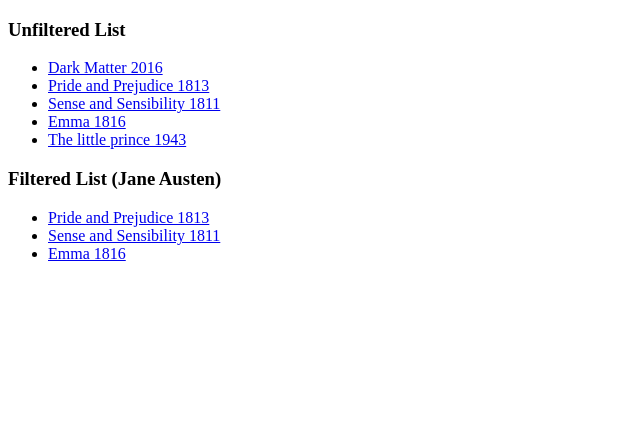
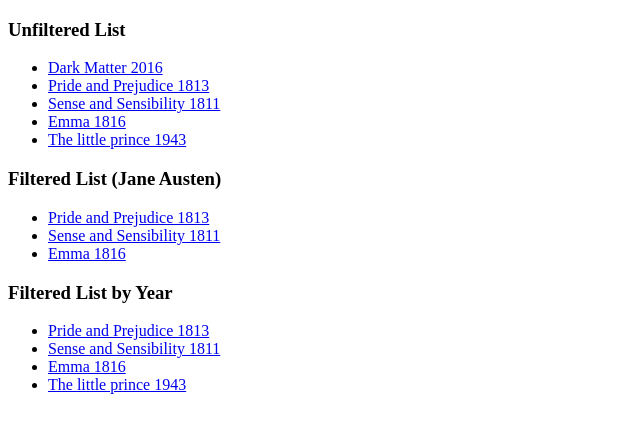
Before and after one commit to HellenTamara/demo, a PHP site: page / in a window 1280 px wide. Shown: the top 433 px of the page, without its empty margins (0-640 px from the left). Run offline with PHP 8.4, Linux system fonts and the light colour scheme.

Commit message:
filtering by year using lambda function and PHP built-in function

```diff
--- a/index.php
+++ b/index.php
@@ -12,46 +12,70 @@
   $books = [
     [
       'name' => 'Dark Matter',
-      'year' => '2016',
+      'year' => 2016,
       'author' => 'Philip K. Dick',
       'purchaseURL' => 'http://example.com'
     ],
     [
       'name' => 'Pride and Prejudice',
-      'year' => '1813',
+      'year' => 1813,
       'author' => 'Jane Austen',
       'purchaseURL' => 'http://example.com'
     ],
     [
       'name' => 'Sense and Sensibility',
-      'year' => '1811',
+      'year' => 1811,
       'author' => 'Jane Austen',
       'purchaseURL' => 'http://example.com'
     ],
     [
       'name' => 'Emma',
-      'year' => '1816',
+      'year' => 1816,
       'author' => 'Jane Austen',
       'purchaseURL' => 'http://example.com'
     ],
     [
       'name' => 'The little prince',
-      'year' => '1943',
+      'year' => 1943,
       'author' => ' Antoine de Saint-Exupéry',
       'purchaseURL' => 'http://example.com'
     ]
   ];
 
-  function filterByAuthor($books, $author)
+  // Regular Function
+  function filterRegular($items, $key, $value)
   {
     $filteredList = [];
-    foreach ($books as $book) {
-      if ($book['author'] === $author) {
-        $filteredList[] = $book;
+    foreach ($items as $item) {
+      if ($item[$key] === $value) {
+        $filteredList[] = $item;
       }
     }
     return $filteredList;
   }
+
+
+  // Lambda Function
+  // function filterLambda($items, $fn)
+  // {
+  //   $filteredList = [];
+  //   foreach ($items as $item) {
+  //     if ($fn($item)) {
+  //       $filteredList[] = $item;
+  //     }
+  //   }
+  //   return $filteredList;
+  // }
+
+  // $filteredBooks = filterLambda($books, function ($book) {
+  //   return $book['year'] < 2000;
+  // });
+
+
+  // Built in array filter
+  $filteredBooks = array_filter($books, function ($book) {
+    return $book['year'] < 2000;
+  });
 
   ?>
 
@@ -68,7 +92,18 @@
 
   <h3>Filtered List (Jane Austen)</h3>
   <ul>
-    <?php foreach (filterByAuthor($books, 'Jane Austen') as $book) { ?>
+    <?php foreach (filterRegular($books, 'author', 'Jane Austen') as $book) { ?>
+      <li>
+        <a href="<?= $book['purchaseURL'] ?>">
+          <?= $book['name'] ?> <?= $book['year'] ?>
+        </a>
+      </li>
+    <?php } ?>
+  </ul>
+
+  <h3>Filtered List by Year</h3>
+  <ul>
+    <?php foreach ($filteredBooks as $book) { ?>
       <li>
         <a href="<?= $book['purchaseURL'] ?>">
           <?= $book['name'] ?> <?= $book['year'] ?>
```
Lines whose indentation alone changed are shown as unchanged.
